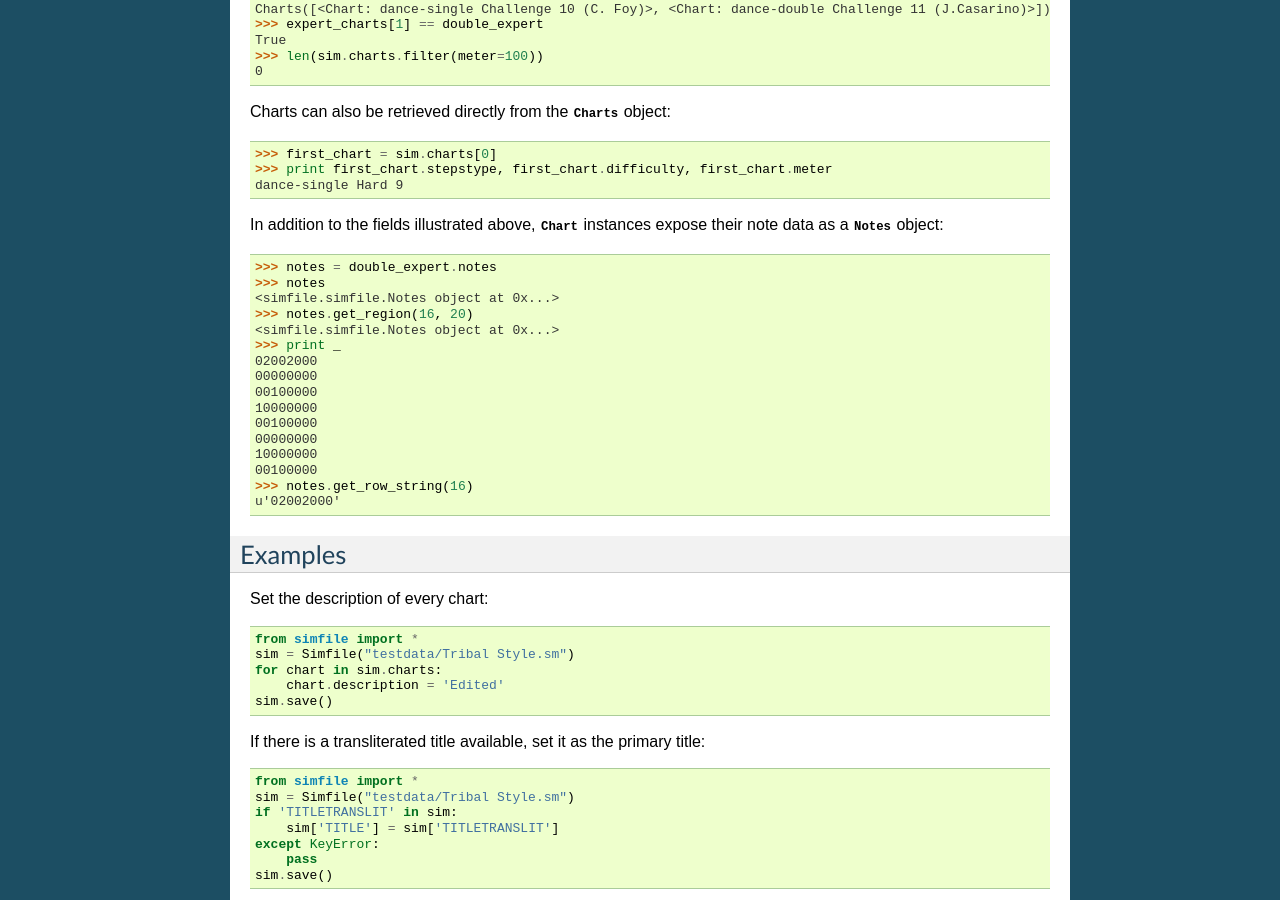
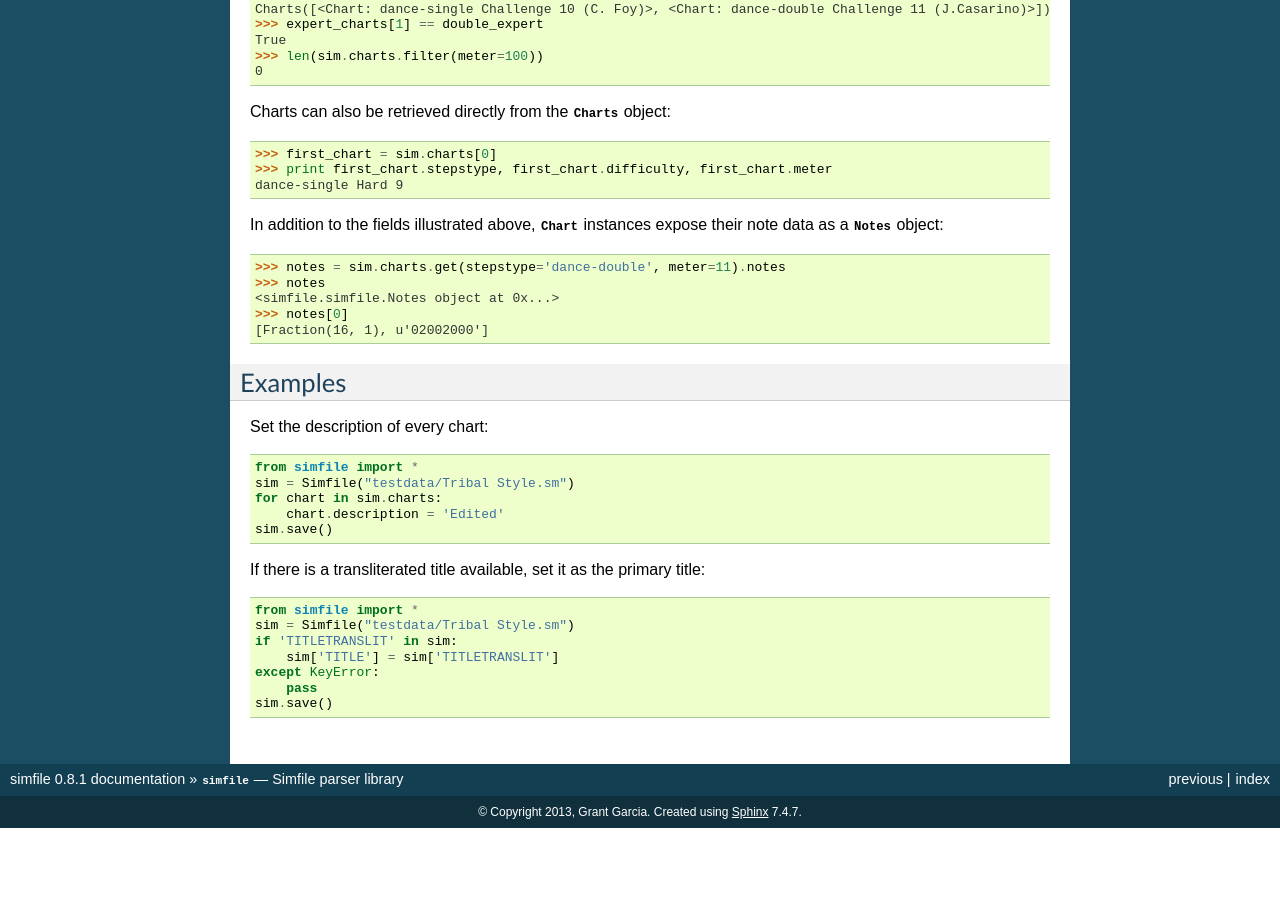
Before and after one commit to garcia/simfile, a Sphinx documentation site: the page built from docs/source/simfile.rst, in a window 1280 px wide and 900 px high, scrolled down 1499 px. Built offline with Sphinx 7.4.7, drawn with Linux system fonts in a browser that asks for light colours; after the commit the page ends 2327 px from its top, so only the background shows below that.

Commit message:
Updated docs

```diff
--- a/docs/source/simfile.rst
+++ b/docs/source/simfile.rst
@@ -108,22 +108,11 @@ In addition to the fields illustrated above, :class:`Chart` instances expose the
 
 .. doctest::
 
-    >>> notes = double_expert.notes
+    >>> notes = sim.charts.get(stepstype='dance-double', meter=11).notes
     >>> notes
     <simfile.simfile.Notes object at 0x...>
-    >>> notes.get_region(16, 20)
-    <simfile.simfile.Notes object at 0x...>
-    >>> print _
-    02002000
-    00000000
-    00100000
-    10000000
-    00100000
-    00000000
-    10000000
-    00100000
-    >>> notes.get_row_string(16)
-    u'02002000'
+    >>> notes[0]
+    [Fraction(16, 1), u'02002000']
 
 Examples
 --------
```
Also changed, not shown: 1 other file.
